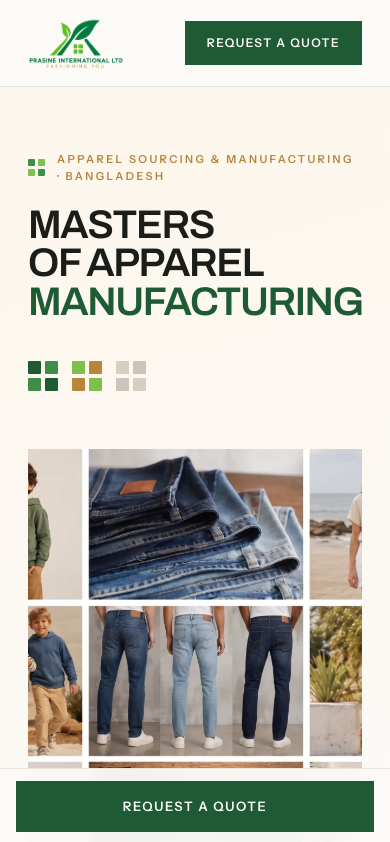
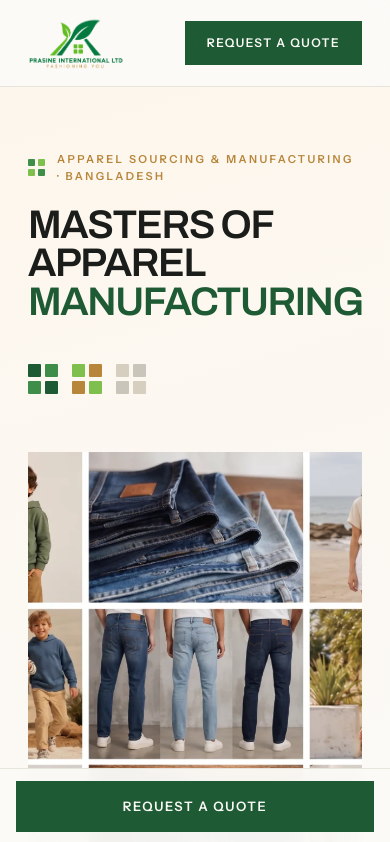
Before and after one commit to linkon63/link3.net, a Next.js app: page / in a window 390 px wide. Shown: the top 842 px of the page. Built offline with nearby package versions, Linux system fonts and the light colour scheme.

Commit message:
fix(hero): isolate typewriter to dedicated last line with fixed height to eliminate screen shake

```diff
--- a/src/app/page.tsx
+++ b/src/app/page.tsx
@@ -186,8 +186,17 @@ function TypewriterText({
   const displayedText = currentWord.substring(0, subIndex);
 
   return (
-    <span style={{ color: "#1E5B34", display: "inline", position: "relative", whiteSpace: "nowrap" }}>
-      {displayedText}
+    <span
+      style={{
+        color: "#1E5B34",
+        display: "inline-block",
+        position: "relative",
+        whiteSpace: "nowrap",
+        minHeight: "0.96em",
+        lineHeight: "0.96",
+      }}
+    >
+      {displayedText || "\u00A0"}
       <span
         style={{
           display: "inline-block",
@@ -550,7 +559,13 @@ export default function Home() {
         <span style={{ "fontSize": "11px", "letterSpacing": "0.22em", "textTransform": "uppercase", "color": "#B8863B", "fontWeight": "600" }}>Apparel Sourcing &amp; Manufacturing · Bangladesh</span>
       </div>
       <div style={{ "display": "flex", "alignItems": "flex-end", "justifyContent": "space-between", "gap": "40px", "flexWrap": "wrap" }}>
-        <h1 style={{ "fontFamily": "'Archivo', Helvetica, sans-serif", "fontWeight": "600", "fontSize": "clamp(40px, 6.4vw, 92px)", "lineHeight": "0.96", "letterSpacing": "-0.035em", "textTransform": "uppercase", "margin": "0", "maxWidth": "15ch", "textWrap": "balance" }}>Masters of apparel <TypewriterText words={["manufacturing"]} typingSpeed={220} deletingSpeed={110} pauseTime={3600} /></h1>
+        <h1 style={{ "fontFamily": "'Archivo', Helvetica, sans-serif", "fontWeight": "600", "fontSize": "clamp(40px, 6.4vw, 92px)", "lineHeight": "0.96", "letterSpacing": "-0.035em", "textTransform": "uppercase", "margin": "0", "maxWidth": "16ch" }}>
+          <span>Masters of apparel</span>
+          <br />
+          <span style={{ "display": "inline-block", "minHeight": "1.02em" }}>
+            <TypewriterText words={["manufacturing"]} typingSpeed={220} deletingSpeed={110} pauseTime={3600} />
+          </span>
+        </h1>
         <div style={{ "display": "flex", "gap": "14px", "paddingBottom": "14px", "flexShrink": "0" }}>
           <div style={{ "display": "grid", "gridTemplateColumns": "repeat(2, 13px)", "gridTemplateRows": "repeat(2, 13px)", "gap": "4px" }}>
             <div style={{ "background": "#1E5B34", "borderRadius": "1px" }}></div><div style={{ "background": "#3E8E4A", "borderRadius": "1px" }}></div><div style={{ "background": "#3E8E4A", "borderRadius": "1px" }}></div><div style={{ "background": "#1E5B34", "borderRadius": "1px" }}></div>
```
